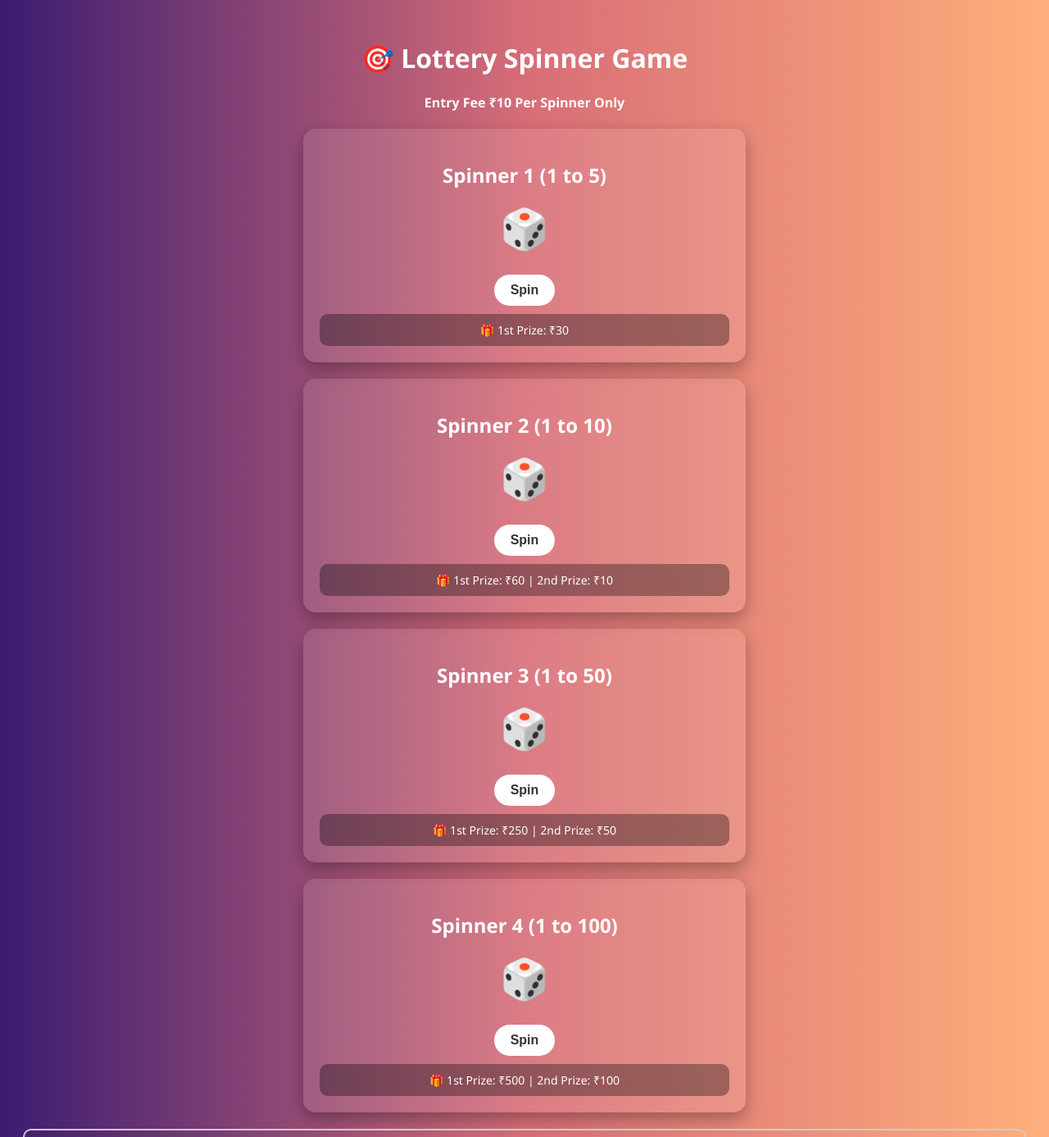
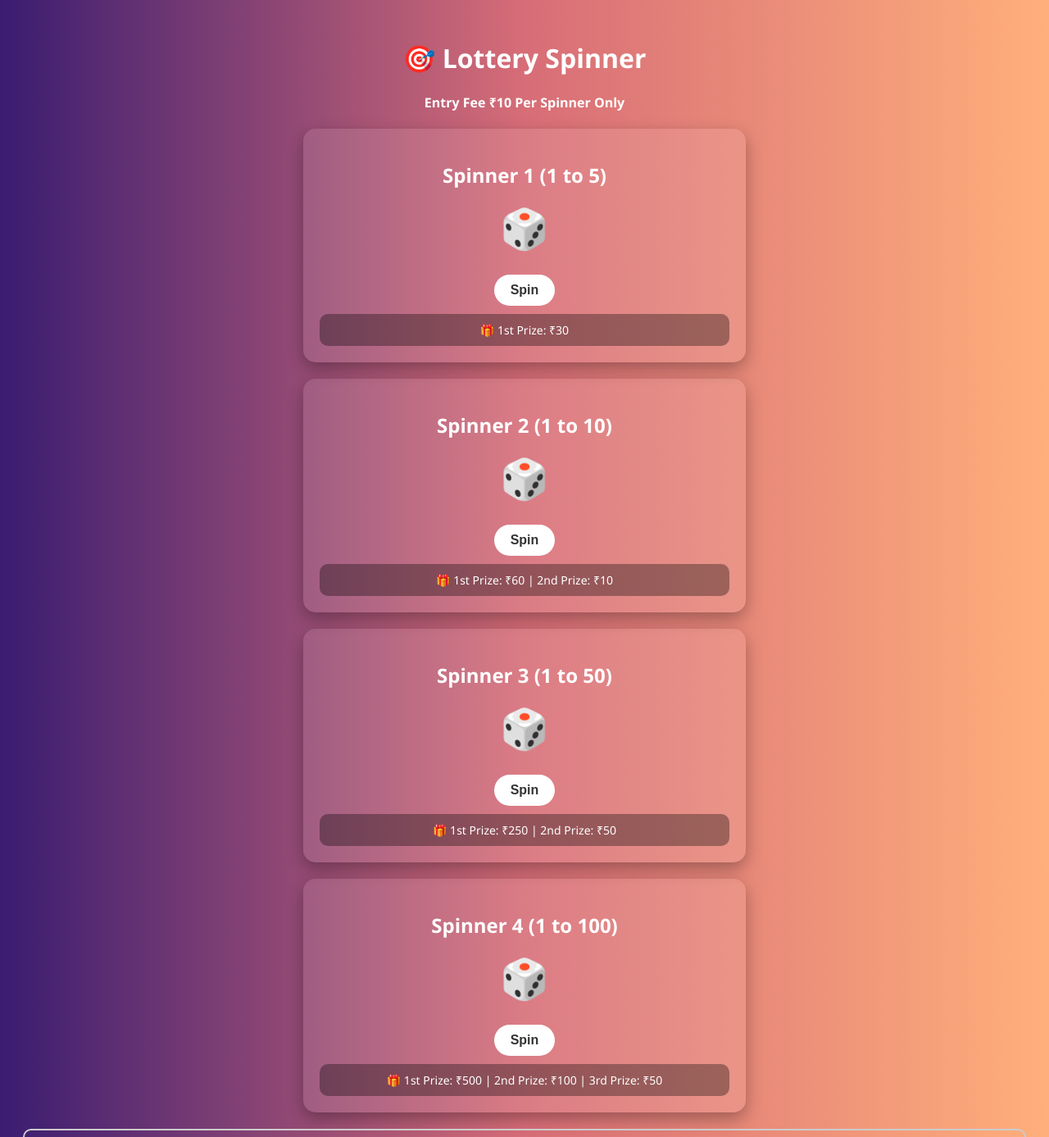
Before and after one commit to xpreview/lottery, a plain HTML site: page index.html in a window 1280 px wide. Shown: the top 1387 px of the page at 82% size. Drawn offline with Linux system fonts and the light colour scheme; grey boxes are pictures that could not be loaded.

Commit message:
Update index.html

```diff
--- a/index.html
+++ b/index.html
@@ -77,7 +77,7 @@
 </head>
 <body>
 
-  <h1>🎯 Lottery Spinner Game</h1>
+  <h1>🎯 Lottery Spinner</h1>
   <h4>Entry Fee ₹10 Per Spinner Only</h4>
 
   <!-- Spinner 1 -->
@@ -109,7 +109,7 @@
     <h2>Spinner 4 (1 to 100)</h2>
     <div id="result4" class="number-display">🎲</div>
     <button class="spin-btn" onclick="spin(1, 100, 'result4')">Spin</button>
-    <div class="prize-info">🎁 1st Prize: ₹500 | 2nd Prize: ₹100</div>
+    <div class="prize-info">🎁 1st Prize: ₹500 | 2nd Prize: ₹100 | 3rd Prize: ₹50</div>
   </div>
 
   <script>
```
